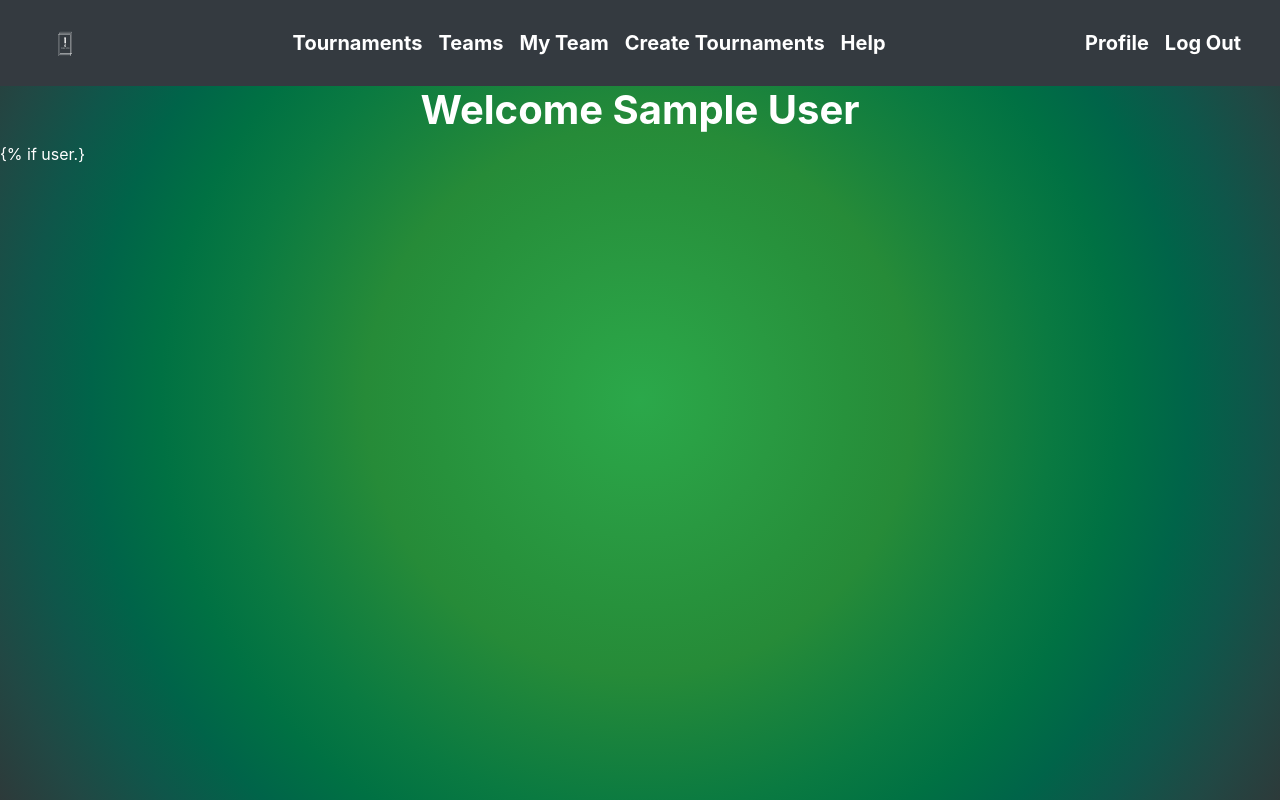
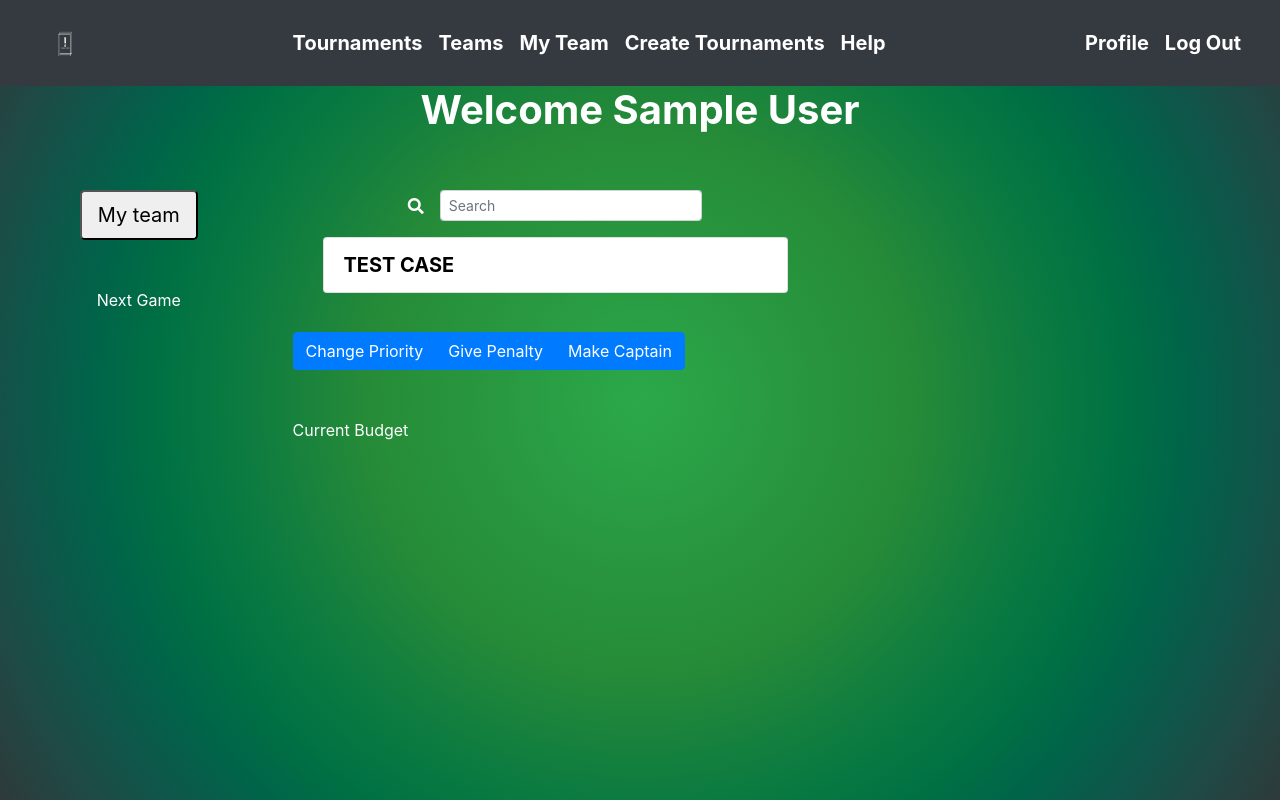
Before and after one commit to miguelpmmarques/DataBaseProject, a Django app: page / in a window 1280 px wide. Run offline with Django 3.2, Linux system fonts and the light colour scheme; a user stored in the database is signed in; tables that the repository leaves empty hold one stand-in row (values such as "Sample post"); parts of the project's set-up code (start-up, migrations or seed data) failed here and were passed over; some libraries are stand-ins or nearby versions.

Commit message:
screen changes

```diff
--- a/UniLeague/main/templates/main/MainMenu.html
+++ b/UniLeague/main/templates/main/MainMenu.html
@@ -18,7 +18,54 @@
     <!-- REGISTERED USER -->
     {% if user.is_authenticated %}
     <h1 class="font-weight-bold text-center">Welcome {{user.first_name}} {{user.last_name}} </h1>
-      {% if user.}
+      <!-- CAPTAIN -->
+      {% if user.isCaptain %}
+        <div class="row container">
+          <div class="col-3 container text-center mt-5">
+            <!-- MANAGE TEAM BUTTON -->
+            <button type="button" onclick="window.location.href='/teams/profile/captain/';" class="btn-lg">My team</button>
+            <br>
+            <!-- NEXT GAME INFO PLACEHOLDER -->
+            <label class="label label-default mt-5">Next Game</label>
+
+          </div>
+
+          <div class="col-6 container alg-center">
+              <!-- PLAYERS FROM TEAM PLACEHOLDER -->
+              <form class="form-inline d-flex justify-content-center mt-5" style="text-align: center;"id="teams">
+                  <i class="fas fa-search" aria-hidden="true"></i>
+                  <input id="input_players_team" class="form-control form-control-sm ml-3 w-50" type="text" placeholder="Search" aria-label="Search">
+              </form>
+
+              <ul id="ul_players_team" class="list-group margin">
+                  <li class="groupList list-group-item" onclick="window.location.href='#'">TEST CASE</li>
+              </ul>
+              <br>
+
+              <!-- CHANGE_PRIORITIES GIVE_PENALTY MAKE _CAPTAIN buttons -->
+
+              <div class="btn-group btn-group-center mr-3">
+                <a href="#" class="btn btn-primary">Change Priority</a>
+                <a href="#" class="btn btn-primary">Give Penalty</a>
+                <a href="#" class="btn btn-primary">Make Captain</a>
+              </div>
+
+              <!-- BUDGET PLACEHOLDER -->
+              <br>
+              <label class="label label-default mt-5">Current Budget</label>
+
+          </div>
+
+          <div class="col-3 container">
+            <!-- LOGO -->
+
+          </div>
+        </div>
+      {% elif user.isTournamentManager %}
+
+      {% else %}
+
+      {% endif %}
 
     <!-- UNREGISTERED USER -->
     {% else %}
--- a/UniLeague/main/templates/main/createTeam.html
+++ b/UniLeague/main/templates/main/createTeam.html
@@ -17,7 +17,7 @@
             {% csrf_token %}
             {{ form.as_p }}
 
-            <input type="text" class="mt-4" name="name" maxlength="512" required id="id_name" placeholder="Name"><br>
+            <!-- <input type="text" class="mt-4" name="name" maxlength="512" required id="id_name" placeholder="Name"><br>
 
             <select name="tournament" class="mt-4" required id="id_tournament">
               <option value="" selected="">Select a tournament</option>
@@ -38,6 +38,9 @@
 
             <div class="text-center mt-4">
               <button type="submit">Create Team</button>
+            </div> -->
+            <div class="text-center mt-4">
+              <button type="submit">Create Team</button>
             </div>
 
           </form>
```
